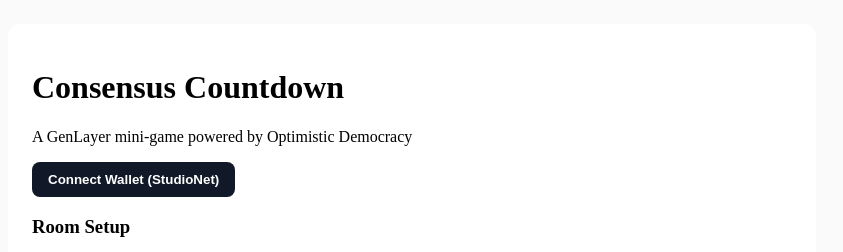
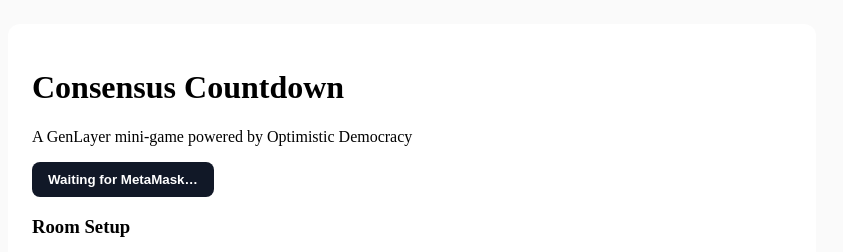
Before and after one commit to emark-cloud/consensus-countdown, a Next.js app: page / in a window 1280 px wide. Shown: the top 252 px of the page, without its empty margins (228-1071 px from the left). Built offline with nearby package versions, Linux system fonts and the light colour scheme.

Commit message:
Update page.tsx

```diff
--- a/app/page.tsx
+++ b/app/page.tsx
@@ -4,7 +4,7 @@
 import { genlayer } from "../lib/genlayer";
 
 /* -------------------------------------------------------------------------- */
-/*                              GenLayer StudioNet                             */
+/*                         GenLayer StudioNet Config                           */
 /* -------------------------------------------------------------------------- */
 
 const GENLAYER_CHAIN = {
@@ -67,6 +67,7 @@
 /* -------------------------------------------------------------------------- */
 
 export default function Home() {
+  const [hasEthereum, setHasEthereum] = useState(false);
   const [wallet, setWallet] = useState<string | null>(null);
 
   const [roomId, setRoomId] = useState("");
@@ -85,16 +86,45 @@
 
   const [leaderboard, setLeaderboard] = useState<[string, number][]>([]);
 
+  /* ---------------- Detect MetaMask safely ---------------- */
+
+  useEffect(() => {
+    if (typeof window === "undefined") return;
+
+    const checkEthereum = () => {
+      if ((window as any).ethereum) {
+        setHasEthereum(true);
+      }
+    };
+
+    checkEthereum();
+
+    window.addEventListener("ethereum#initialized", checkEthereum, {
+      once: true,
+    });
+
+    setTimeout(checkEthereum, 3000);
+
+    return () => {
+      window.removeEventListener("ethereum#initialized", checkEthereum);
+    };
+  }, []);
+
   /* ---------------- Wallet + Chain ---------------- */
 
   async function connectWallet() {
-    const eth = (window as any).ethereum;
-    if (!eth) {
-      alert("Please install MetaMask");
+    if (!hasEthereum) {
+      alert("MetaMask not detected. Please install MetaMask and refresh.");
       return;
     }
 
-    const accounts = await eth.request({ method: "eth_requestAccounts" });
+    const eth = (window as any).ethereum;
+
+    try {
+      const accounts = await eth.request({
+        method: "eth_requestAccounts",
+      });
+
       const chainId = await eth.request({ method: "eth_chainId" });
 
       if (chainId !== GENLAYER_CHAIN.chainId) {
@@ -116,6 +146,10 @@
       }
 
       setWallet(accounts[0]);
+    } catch (err) {
+      console.error(err);
+      alert("Wallet connection rejected");
+    }
   }
 
   /* ---------------- Countdown ---------------- */
@@ -246,8 +280,12 @@
         <p>A GenLayer mini-game powered by Optimistic Democracy</p>
 
         {!wallet ? (
-          <button onClick={connectWallet} style={btnPrimary}>
-            Connect Wallet (StudioNet)
+          <button
+            onClick={connectWallet}
+            style={btnPrimary}
+            disabled={!hasEthereum}
+          >
+            {hasEthereum ? "Connect Wallet (StudioNet)" : "Waiting for MetaMask…"}
           </button>
         ) : (
           <p style={{ fontSize: 12 }}>
```
Lines whose indentation alone changed are shown as unchanged.
